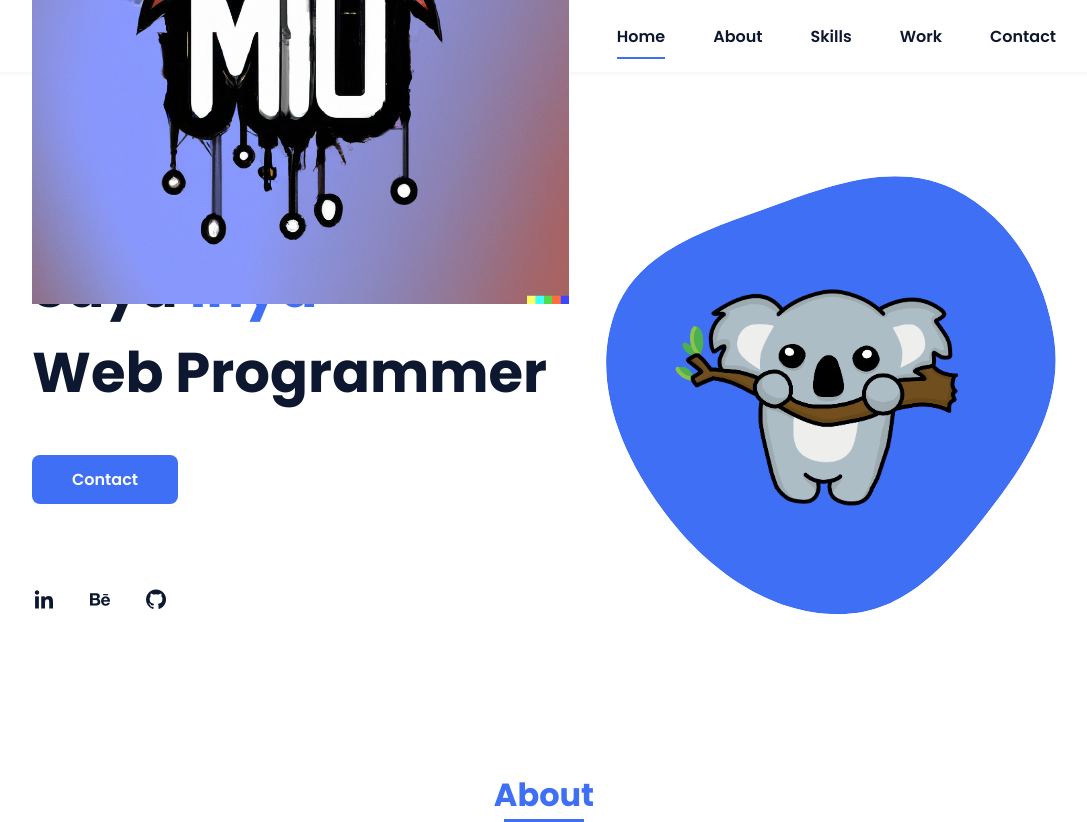
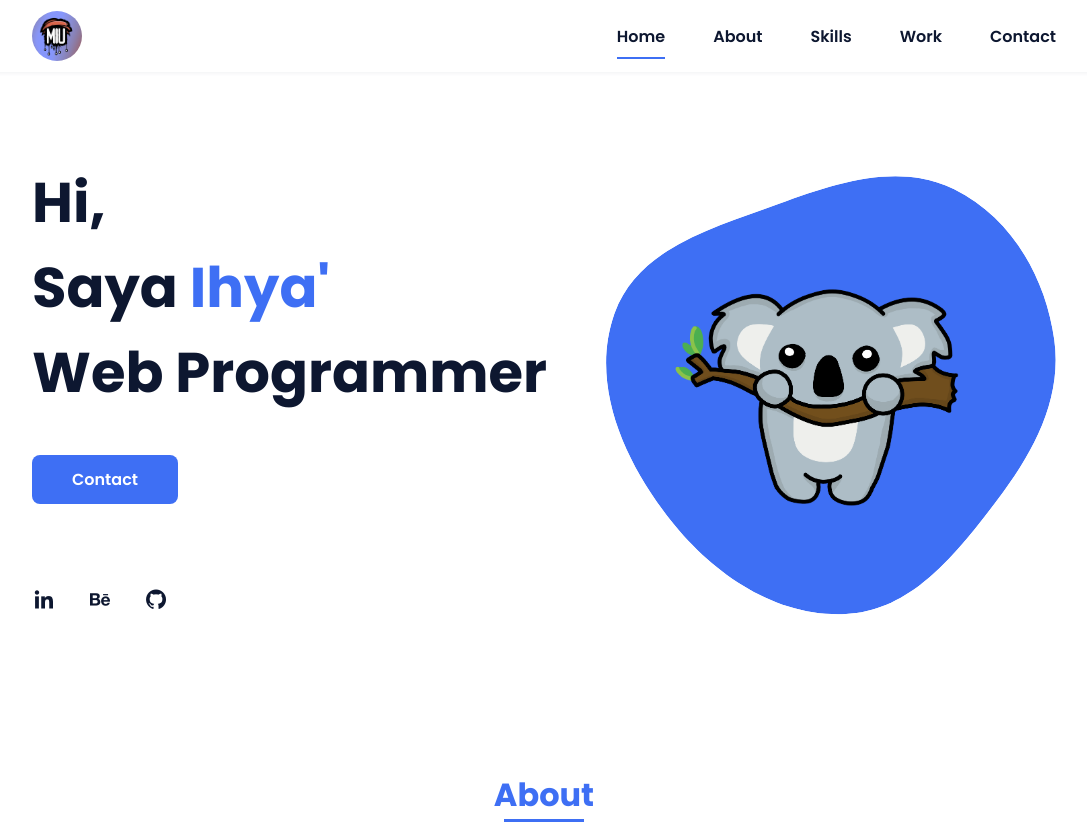
Before and after one commit to MIU27/IhyaUlumiddin.github.io, a plain HTML site: page index.html in a window 1280 px wide. Shown: the top 822 px of the page, without its empty margins (96-1183 px from the left). Drawn offline with nearby package versions, Linux system fonts and the light colour scheme; files whose address does not match are found by name.

Commit message:
benerin logo

```diff
--- a/assets/css/styles.css
+++ b/assets/css/styles.css
@@ -161,9 +161,18 @@ img {
   background-color: var(--first-color);
 }
 
-.nav__logo {
-  color: var(--second-color);
-   width: 10%;
+.logo {
+  display: block;
+  width: 50px;
+  height: 50px;
+  border-radius: 50%;
+  overflow: hidden;
+}
+
+.logo img {
+  display: block;
+  max-width: 100%;
+  height: auto;
 }
 
 .nav__toggle {
```
